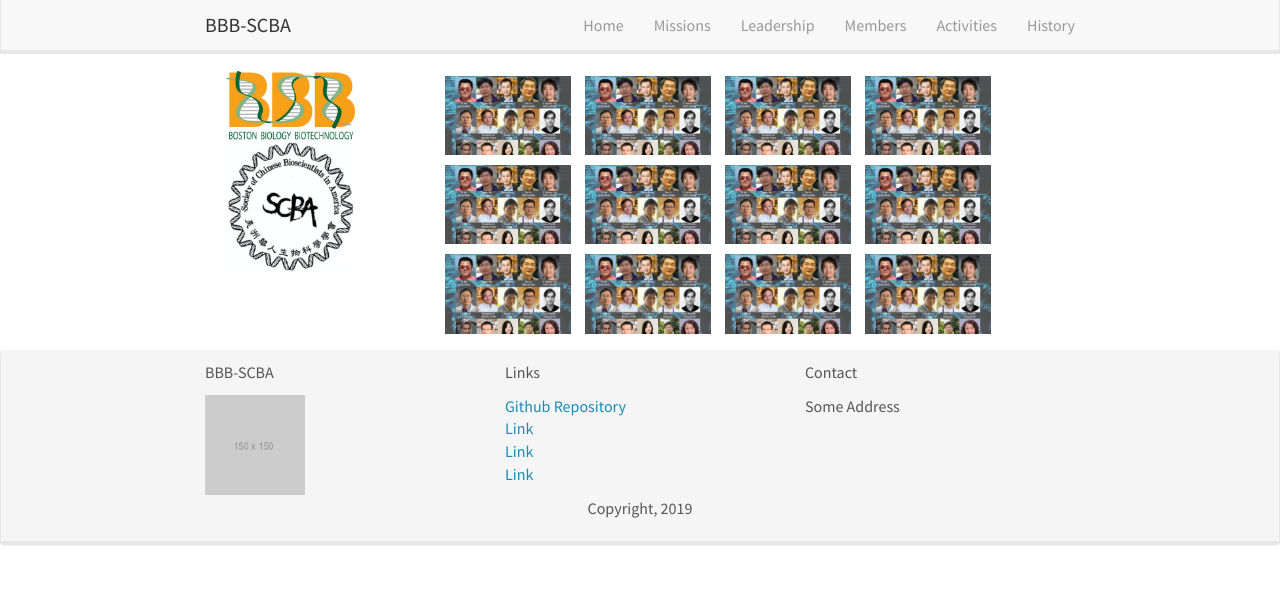
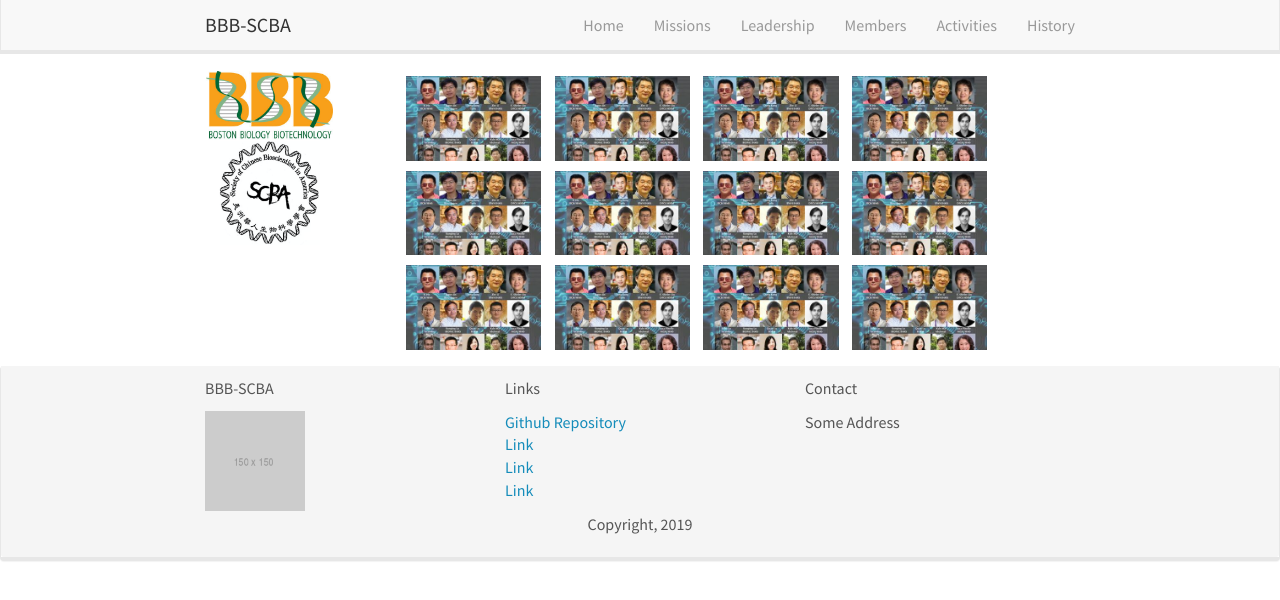
Before and after one commit to bbb-scba/bbb-scba.github.io, a Jekyll site: the page built from home.md, in a window 1280 px wide. Shown: the top 600 px of the page. Built offline with Jekyll 4.4.1, drawn with Linux system fonts in a browser that asks for light colours; nearby versions of some CDN libraries.

Commit message:
Update home.md

```diff
--- a/home.md
+++ b/home.md
@@ -7,16 +7,16 @@ permalink: /
 ---
 
 <div style="display: flex; flex-direction: row;">
-  <div class="left" style="flex-basis: 20%;">
+  <div class="left" style="flex-basis: 15%;">
 
 <p align="center">
-<img src="images/logo/bbb_logo_yl_xl_v1.jpg" alt="logo example 2" style="width:75%; height:75%">
-<img src="images/logo/screen_shot_2018-02-19_at_10.50.36_am_0.png" alt="logo example 3" style="width:75%; height:75%" >
+<img src="images/logo/bbb_logo_yl_xl_v1.jpg" alt="logo example 2" style="width:99%; height:99%">
+<img src="images/logo/screen_shot_2018-02-19_at_10.50.36_am_0.png" alt="logo example 3" style="width:80%; height:80%" >
 </p>
 
   </div>
 
-  <div class="right" style="flex-basis: 80%;">
+  <div class="right" style="flex-basis: 85%;">
 
 <p align="center">
 <img src="images/slider/flyer_v9.jpg" style="width:20%; height:20%; padding: 5px;">
```
